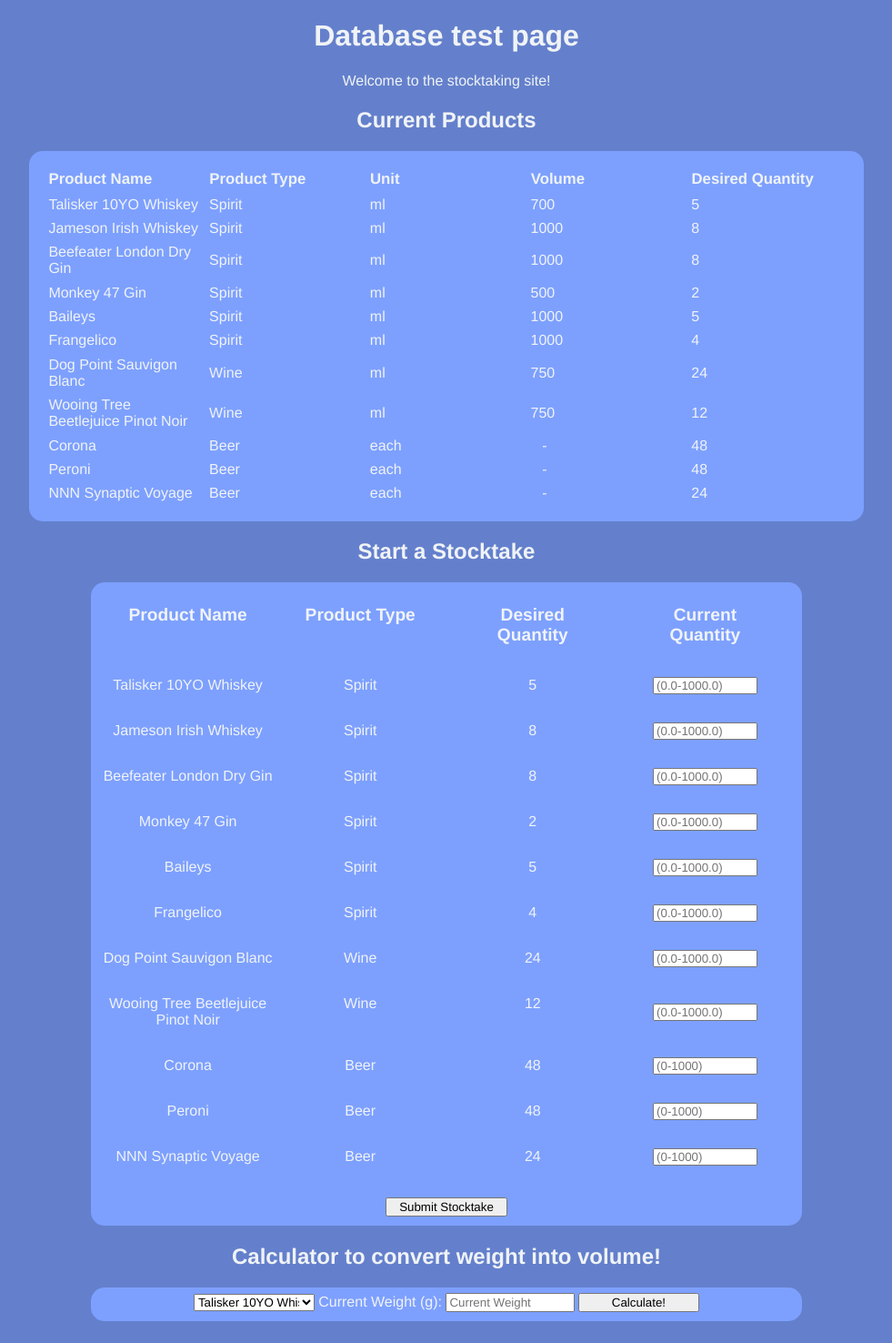
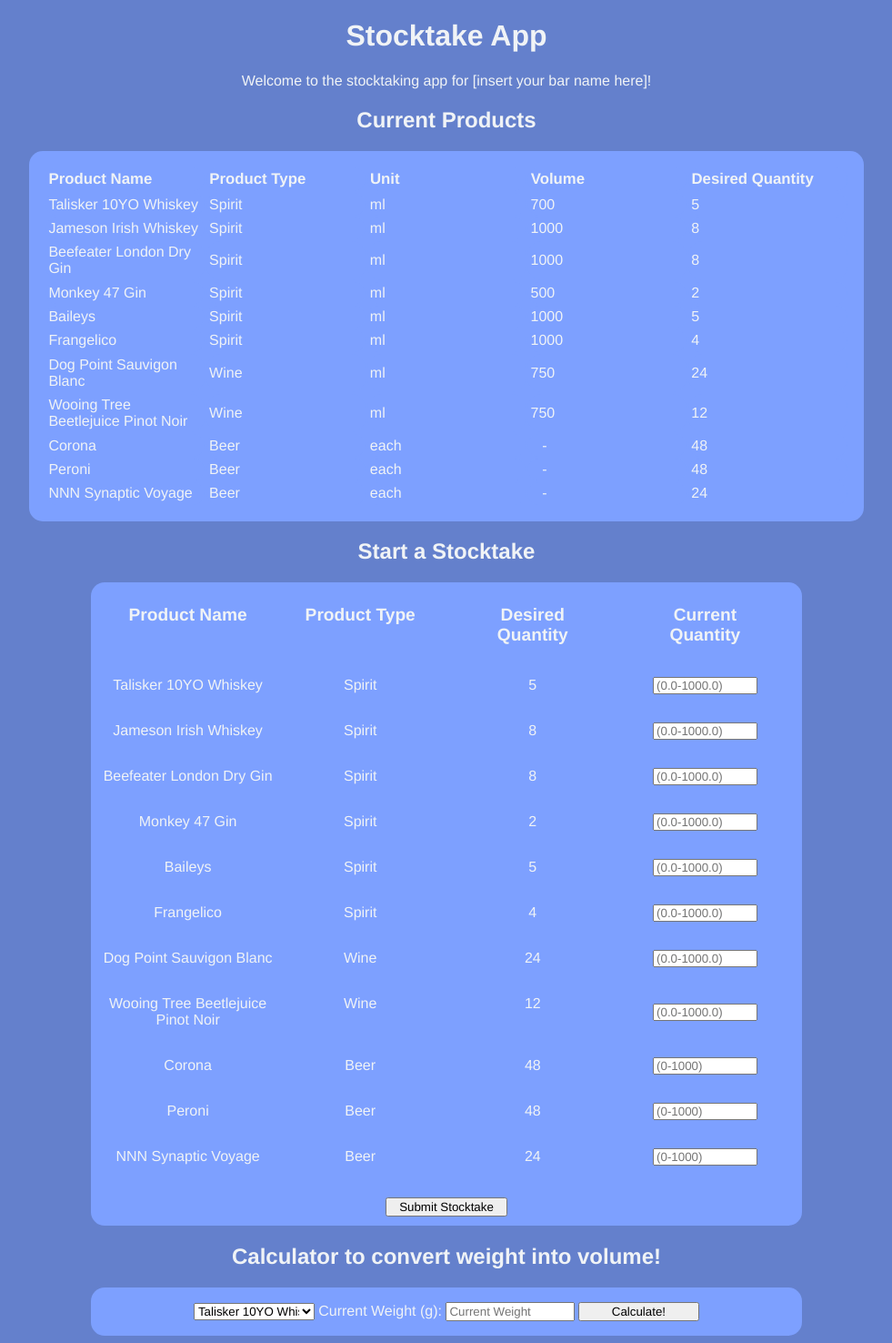
Before and after one commit to timcop/Stocktake, a PHP site: page / in a window 1280 px wide. Shown: the whole page at 91% size, without its empty margins (149-1130 px from the left). Before the commit the page ends 1452 px from the top, so only its background shows below. Run offline with PHP 8.4, Linux system fonts and the light colour scheme; data comes from the database, SQL or seed files in the repository.

Commit message:
Update text
Add padding to calculator
Update flavour text

```diff
--- a/www/index.php
+++ b/www/index.php
@@ -2,7 +2,7 @@
 <html lang="en">
     <head>
         <meta charset="utf-8">
-        <title>Database test page</title>
+        <title>Stocktake App</title>
         <link rel="stylesheet" href="style.css" type="text/css">
         <script>
             function calculateVolume(element) {
@@ -38,9 +38,9 @@
     </head>
 
     <body>
-        <h1>Database test page</h1>
+        <h1>Stocktake App</h1>
 
-        <p>Welcome to the stocktaking site!</p>
+        <p>Welcome to the stocktaking app for [insert your bar name here]!</p>
         <section>
         <h2>Current Products</h2>
             <table class="current">
@@ -119,7 +119,7 @@
         <section>
             <h2>Calculator to convert weight into volume!</h2>
             <form>
-                <fieldset>
+                <fieldset id="calculator">
                     <select name="product" id="converter">
                         <?php
                             $db_host   = '127.0.0.1';
--- a/www/style.css
+++ b/www/style.css
@@ -20,7 +20,17 @@ h1, h2, p {
     text-align: center;
 }
 
+#prev_stocktakes td, #prev_stocktakes th {
+    text-align: center;
+}
+
+#calculator {
+    padding-top: 1em;
+    padding-bottom: 1em;
+}
+
 #vol_calc {
+    padding-top: 1em;
     display: none;
 }
 
```
Also changed, not shown: www/admin.php (+6 -4 lines).
